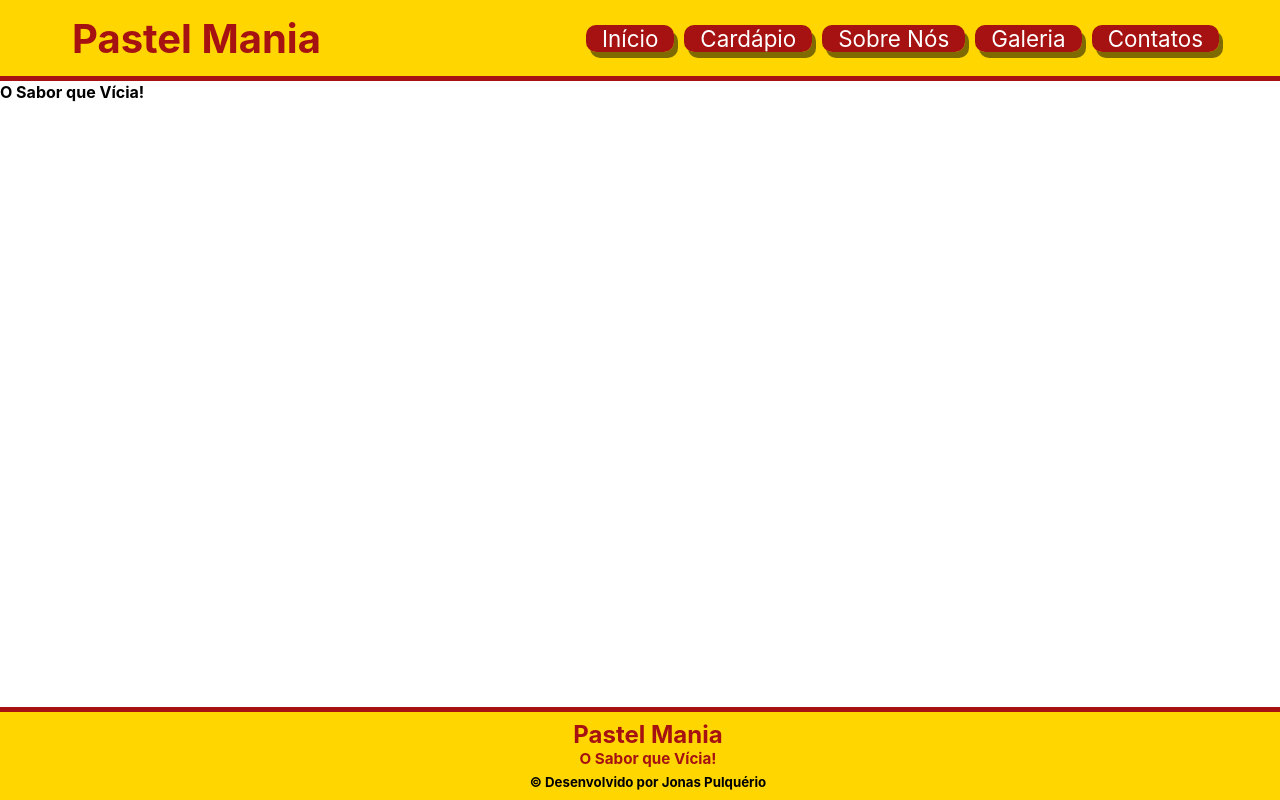
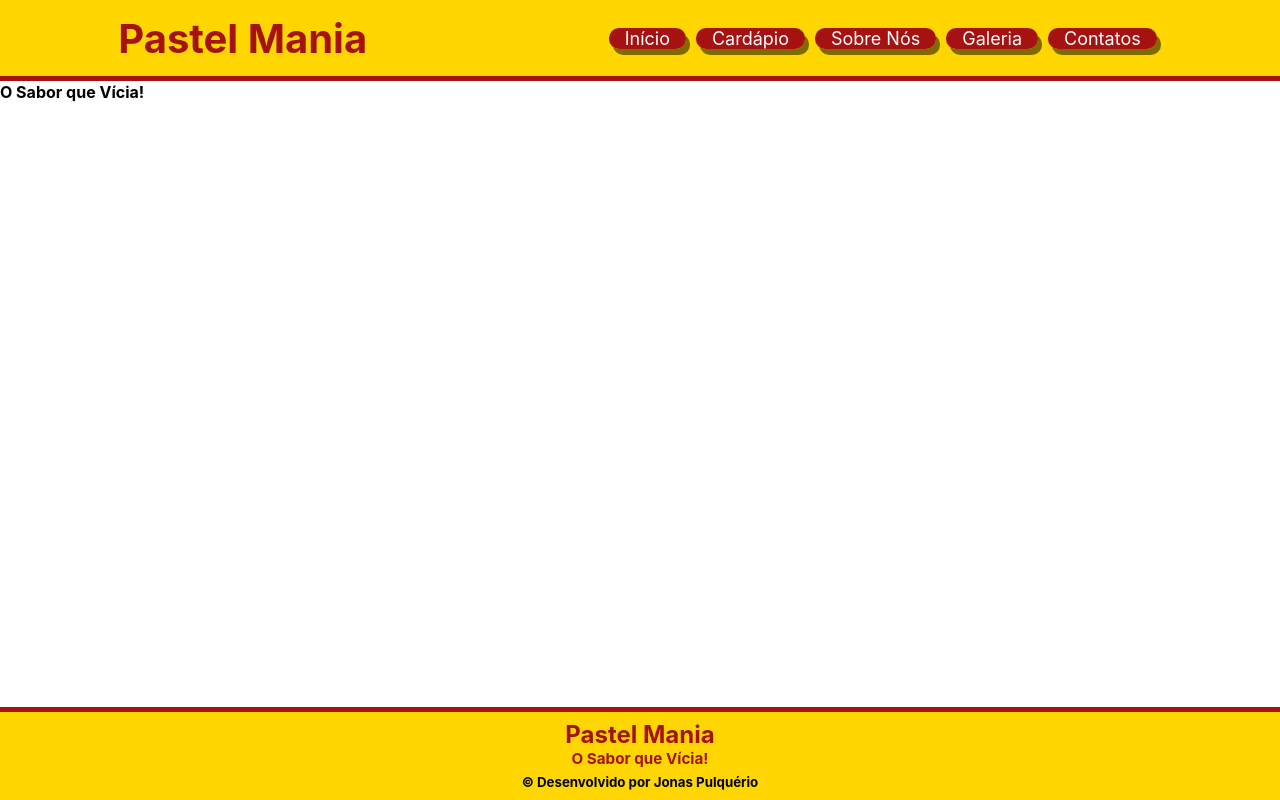
Before and after one commit to JonasPulquerio/pastel-mania, a JavaScript app: page / in a window 1280 px wide. Built offline with nearby package versions, Linux system fonts and the light colour scheme; the HTML template or start-up script is replaced by a standard one.

Commit message:
ajustes que ficaram faltando no header e no footer

```diff
--- a/src/components/Footer/Footer.module.css
+++ b/src/components/Footer/Footer.module.css
@@ -1,5 +1,5 @@
 .footer {
-    position: fixed;
+    position: absolute;
     bottom: 0;
     width: 100%;
     display: flex;
@@ -8,8 +8,7 @@
     align-items: center;
     background-color: #FFD600;
     border-top: 5px solid #A51211;
-    padding: 0.5rem;
-    width: 100%;
+    padding-block: 0.5rem;
 }
 
 .footer h2 {
--- a/src/components/Header/Header.module.css
+++ b/src/components/Header/Header.module.css
@@ -5,10 +5,9 @@
     border-bottom: 5px solid #A51211;
     position: fixed;
     top: 0;
-    padding: 0.5rem;
-    font-size: 1.5rem;
+    padding-block: 0.5rem;
     display: flex;
-    justify-content: space-between;
+    justify-content: space-around;
     align-items: center;
 }
 
@@ -16,17 +15,12 @@
     font-size: 2.5rem;
     font-weight: 700;
     color: #A51211;
-    margin-left: 4rem;
-}
-
-.header nav {
-    margin-right: 4rem;
 }
 
 .header a {
     text-decoration: none;
     color: #FFFFFF;
-    font-size: 1.4rem;
+    font-size: 1.125rem;
     background-color: #A51211;
     padding-inline: 1rem;
     border-radius: 10px;
```
Also changed, not shown: src/components/Banner/Banner.module.css (added), src/components/Banner/index.js (added).
